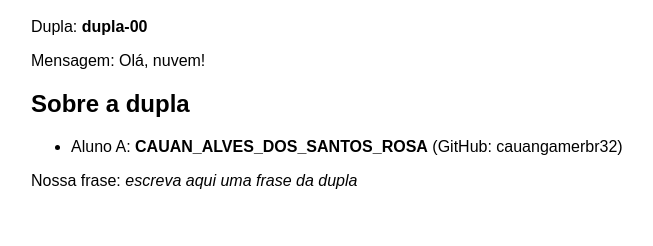
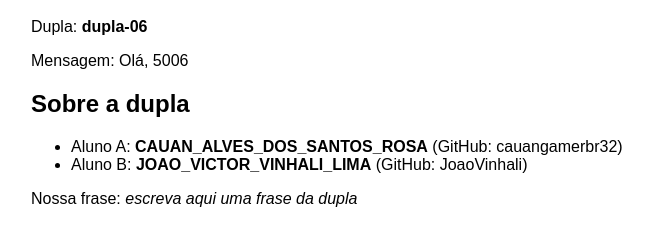
Before and after one commit to cauangamerbr32/projeto-devops-dupla-06, a plain HTML site: page site/index.html in a window 1280 px wide. Shown: the part 72-318 px from the top of the page, without its empty margins (289-942 px from the left). Drawn offline with Linux system fonts and the light colour scheme.

Commit message:
aplica a variacao da dupla

```diff
--- a/site/index.html
+++ b/site/index.html
@@ -12,11 +12,12 @@
 </head>
 <body>
  <h1>Projeto DevOps</h1>
- <p>Dupla: <strong>dupla-00</strong></p>
- <p>Mensagem: Olá, nuvem!</p>
+ <p>Dupla: <strong>dupla-06</strong></p>
+ <p>Mensagem: Olá, 5006</p>
  <h2>Sobre a dupla</h2>
  <ul>
  <li>Aluno A: <strong>CAUAN_ALVES_DOS_SANTOS_ROSA</strong> (GitHub: cauangamerbr32)</li>
+ <li>Aluno B: <strong>JOAO_VICTOR_VINHALI_LIMA</strong> (GitHub: JoaoVinhali)</li>
  </ul>
  <p>Nossa frase: <em>escreva aqui uma frase da dupla</em></p>
 </body>
```
